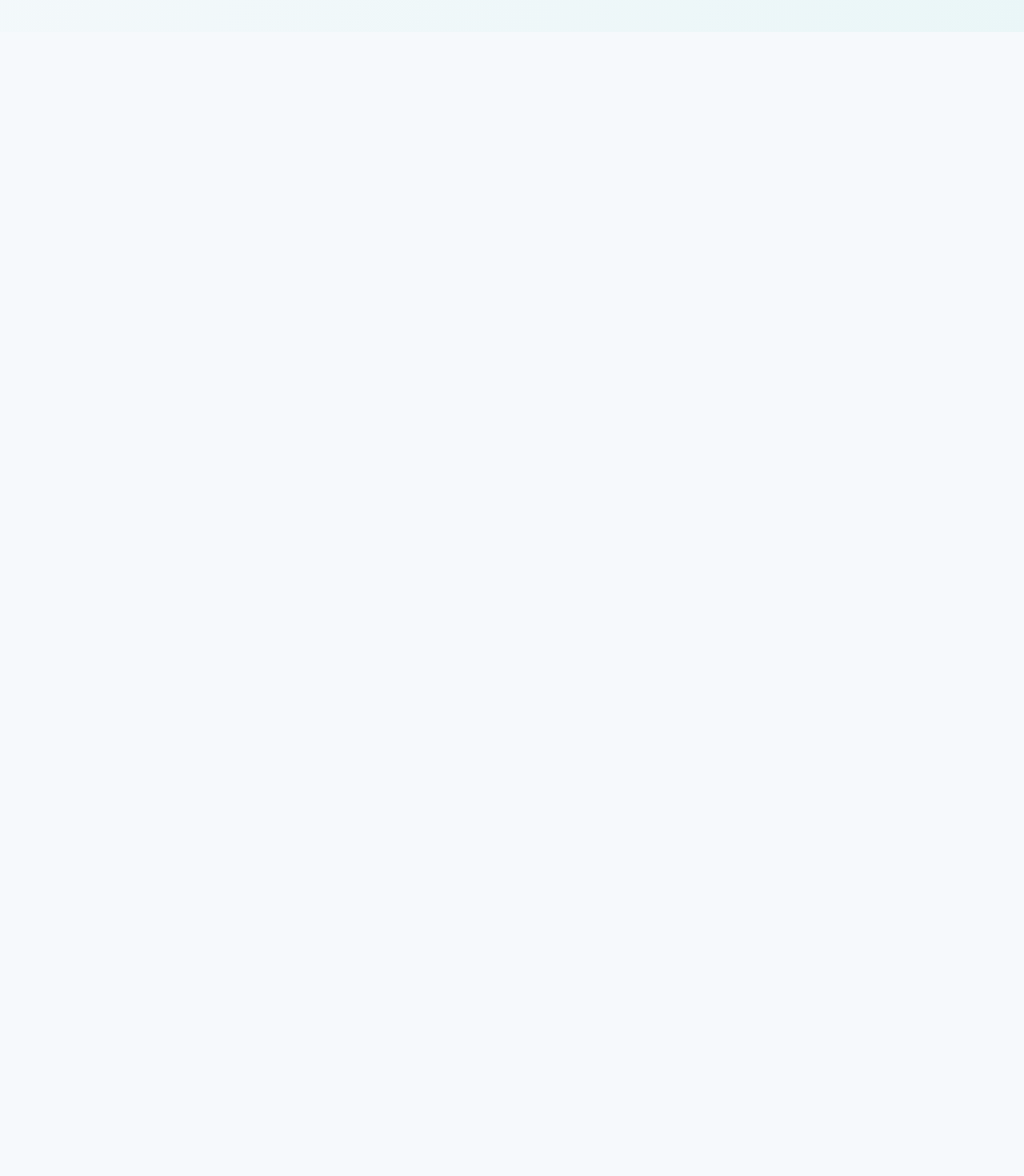
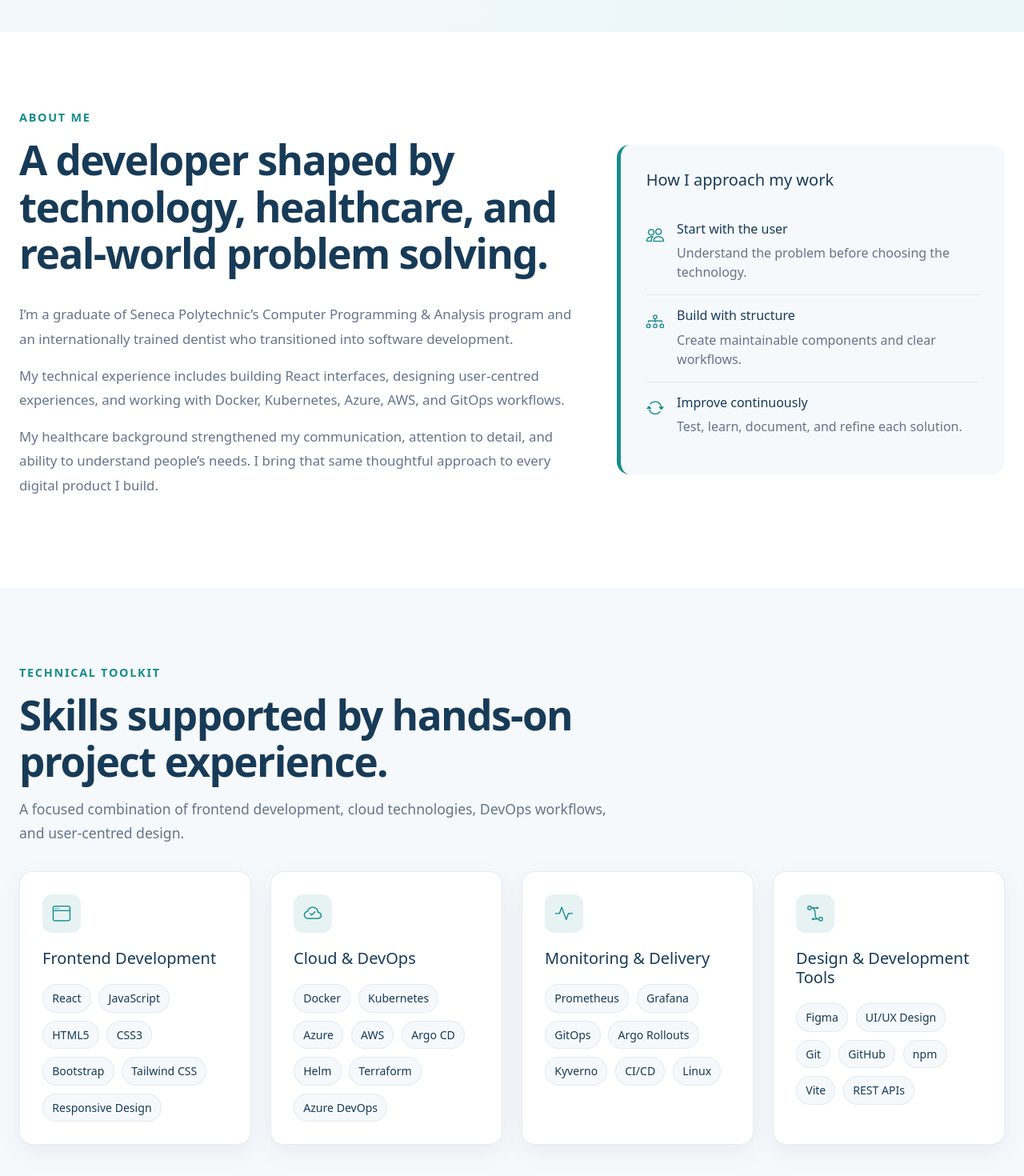
Before and after one commit to aomar22/amany-portfolio, a React (Vite) app: page / in a window 1280 px wide. Shown: the part 854-2324 px from the top of the page at 80% size. Before the commit the page ends 894 px from the top, so only its background shows below. Built offline with nearby package versions, Linux system fonts and the light colour scheme.

Commit message:
Add About and Skills sections

```diff
--- a/src/App.jsx
+++ b/src/App.jsx
@@ -1,5 +1,7 @@
 import Navbar from './components/layout/Navbar'
 import Hero from './sections/Hero'
+import About from './sections/About'
+import Skills from './sections/Skills'
 
 function App() {
   return (
@@ -8,6 +10,8 @@ function App() {
 
       <main>
         <Hero />
+        <About />
+        <Skills />
       </main>
     </>
   )
--- /dev/null
+++ b/src/components/ui/SectionHeading.jsx
@@ -0,0 +1,14 @@
+function SectionHeading({ eyebrow, title, description }) {
+  return (
+    <div className="section-heading">
+      <p className="section-eyebrow">{eyebrow}</p>
+      <h2 className="section-title">{title}</h2>
+
+      {description && (
+        <p className="section-description">{description}</p>
+      )}
+    </div>
+  )
+}
+
+export default SectionHeading
--- /dev/null
+++ b/src/components/ui/SkillCategory.jsx
@@ -0,0 +1,19 @@
+function SkillCategory({ category }) {
+  return (
+    <article className="skill-category h-100">
+      <div className="skill-category-icon">
+        <i className={`bi ${category.icon}`}></i>
+      </div>
+
+      <h3 className="h5">{category.title}</h3>
+
+      <ul className="skill-list">
+        {category.skills.map((skill) => (
+          <li key={skill}>{skill}</li>
+        ))}
+      </ul>
+    </article>
+  )
+}
+
+export default SkillCategory
--- /dev/null
+++ b/src/data/skills.js
@@ -0,0 +1,59 @@
+export const skillCategories = [
+  {
+    id: 'frontend',
+    title: 'Frontend Development',
+    icon: 'bi-window',
+    skills: [
+      'React',
+      'JavaScript',
+      'HTML5',
+      'CSS3',
+      'Bootstrap',
+      'Tailwind CSS',
+      'Responsive Design',
+    ],
+  },
+  {
+    id: 'devops',
+    title: 'Cloud & DevOps',
+    icon: 'bi-cloud-check',
+    skills: [
+      'Docker',
+      'Kubernetes',
+      'Azure',
+      'AWS',
+      'Argo CD',
+      'Helm',
+      'Terraform',
+      'Azure DevOps',
+    ],
+  },
+  {
+    id: 'observability',
+    title: 'Monitoring & Delivery',
+    icon: 'bi-activity',
+    skills: [
+      'Prometheus',
+      'Grafana',
+      'GitOps',
+      'Argo Rollouts',
+      'Kyverno',
+      'CI/CD',
+      'Linux',
+    ],
+  },
+  {
+    id: 'design',
+    title: 'Design & Development Tools',
+    icon: 'bi-bezier2',
+    skills: [
+      'Figma',
+      'UI/UX Design',
+      'Git',
+      'GitHub',
+      'npm',
+      'Vite',
+      'REST APIs',
+    ],
+  },
+]
--- /dev/null
+++ b/src/sections/About.jsx
@@ -0,0 +1,71 @@
+import SectionHeading from '../components/ui/SectionHeading'
+
+function About() {
+  return (
+    <section id="about" className="about-section section-padding">
+      <div className="site-container">
+        <div className="row align-items-center g-5">
+          <div className="col-lg-7">
+            <SectionHeading
+              eyebrow="About me"
+              title="A developer shaped by technology, healthcare, and real-world problem solving."
+            />
+
+            <div className="about-copy">
+              <p>
+                I’m a graduate of Seneca Polytechnic’s Computer Programming
+                & Analysis program and an internationally trained dentist who
+                transitioned into software development.
+              </p>
+
+              <p>
+                My technical experience includes building React interfaces,
+                designing user-centred experiences, and working with Docker,
+                Kubernetes, Azure, AWS, and GitOps workflows.
+              </p>
+
+              <p>
+                My healthcare background strengthened my communication,
+                attention to detail, and ability to understand people’s needs.
+                I bring that same thoughtful approach to every digital product
+                I build.
+              </p>
+            </div>
+          </div>
+
+          <div className="col-lg-5">
+            <div className="about-panel">
+              <h3 className="h5 mb-4">How I approach my work</h3>
+
+              <div className="about-value">
+                <i className="bi bi-people"></i>
+                <div>
+                  <h4 className="h6">Start with the user</h4>
+                  <p>Understand the problem before choosing the technology.</p>
+                </div>
+              </div>
+
+              <div className="about-value">
+                <i className="bi bi-diagram-3"></i>
+                <div>
+                  <h4 className="h6">Build with structure</h4>
+                  <p>Create maintainable components and clear workflows.</p>
+                </div>
+              </div>
+
+              <div className="about-value">
+                <i className="bi bi-arrow-repeat"></i>
+                <div>
+                  <h4 className="h6">Improve continuously</h4>
+                  <p>Test, learn, document, and refine each solution.</p>
+                </div>
+              </div>
+            </div>
+          </div>
+        </div>
+      </div>
+    </section>
+  )
+}
+
+export default About
--- /dev/null
+++ b/src/sections/Skills.jsx
@@ -0,0 +1,27 @@
+import SectionHeading from '../components/ui/SectionHeading'
+import SkillCategory from '../components/ui/SkillCategory'
+import { skillCategories } from '../data/skills'
+
+function Skills() {
+  return (
+    <section id="skills" className="skills-section section-padding">
+      <div className="site-container">
+        <SectionHeading
+          eyebrow="Technical toolkit"
+          title="Skills supported by hands-on project experience."
+          description="A focused combination of frontend development, cloud technologies, DevOps workflows, and user-centred design."
+        />
+
+        <div className="row g-4">
+          {skillCategories.map((category) => (
+            <div className="col-md-6 col-xl-3" key={category.id}>
+              <SkillCategory category={category} />
+            </div>
+          ))}
+        </div>
+      </div>
+    </section>
+  )
+}
+
+export default Skills
--- a/src/styles/theme.css
+++ b/src/styles/theme.css
@@ -237,3 +237,134 @@ body {
     font-size: 2.5rem;
   }
 }
+
+.section-padding {
+  padding: 6rem 0;
+}
+
+.section-heading {
+  max-width: 760px;
+  margin-bottom: 2rem;
+}
+
+.section-eyebrow {
+  margin-bottom: 0.75rem;
+  color: var(--color-secondary);
+  font-size: 0.9rem;
+  font-weight: 700;
+  letter-spacing: 0.12em;
+  text-transform: uppercase;
+}
+
+.section-title {
+  margin-bottom: 1rem;
+  color: var(--color-primary);
+  font-size: clamp(2rem, 4vw, 3.25rem);
+  font-weight: 700;
+  line-height: 1.15;
+  letter-spacing: -0.03em;
+}
+
+.section-description {
+  color: var(--color-text-muted);
+  font-size: 1.1rem;
+  line-height: 1.7;
+}
+
+.about-section {
+  background-color: var(--color-surface);
+}
+
+.about-copy {
+  max-width: 760px;
+  color: var(--color-text-muted);
+  font-size: 1.05rem;
+  line-height: 1.8;
+}
+
+.about-panel {
+  padding: 2rem;
+  background-color: var(--color-background);
+  border-left: 5px solid var(--color-secondary);
+  border-radius: 1rem;
+}
+
+.about-panel h3,
+.about-value h4 {
+  color: var(--color-primary);
+}
+
+.about-value {
+  display: flex;
+  gap: 1rem;
+  padding: 1rem 0;
+}
+
+.about-value + .about-value {
+  border-top: 1px solid rgba(23, 59, 87, 0.1);
+}
+
+.about-value > i {
+  color: var(--color-secondary);
+  font-size: 1.4rem;
+}
+
+.about-value p {
+  margin-bottom: 0;
+  color: var(--color-text-muted);
+}
+
+.skills-section {
+  background-color: var(--color-background);
+}
+
+.skill-category {
+  padding: 1.75rem;
+  background-color: var(--color-surface);
+  border: 1px solid rgba(23, 59, 87, 0.1);
+  border-radius: 1rem;
+  box-shadow: 0 10px 30px rgba(23, 59, 87, 0.06);
+  transition:
+    transform 180ms ease,
+    box-shadow 180ms ease;
+}
+
+.skill-category:hover {
+  transform: translateY(-5px);
+  box-shadow: 0 18px 40px rgba(23, 59, 87, 0.12);
+}
+
+.skill-category-icon {
+  display: grid;
+  width: 3rem;
+  height: 3rem;
+  margin-bottom: 1.25rem;
+  color: var(--color-secondary);
+  background-color: rgba(22, 140, 140, 0.1);
+  border-radius: 0.75rem;
+  place-items: center;
+  font-size: 1.4rem;
+}
+
+.skill-category h3 {
+  margin-bottom: 1.25rem;
+  color: var(--color-primary);
+}
+
+.skill-list {
+  display: flex;
+  flex-wrap: wrap;
+  gap: 0.6rem;
+  padding: 0;
+  margin: 0;
+  list-style: none;
+}
+
+.skill-list li {
+  padding: 0.4rem 0.7rem;
+  color: var(--color-primary);
+  background-color: var(--color-background);
+  border: 1px solid rgba(23, 59, 87, 0.08);
+  border-radius: 999px;
+  font-size: 0.88rem;
+}
```
